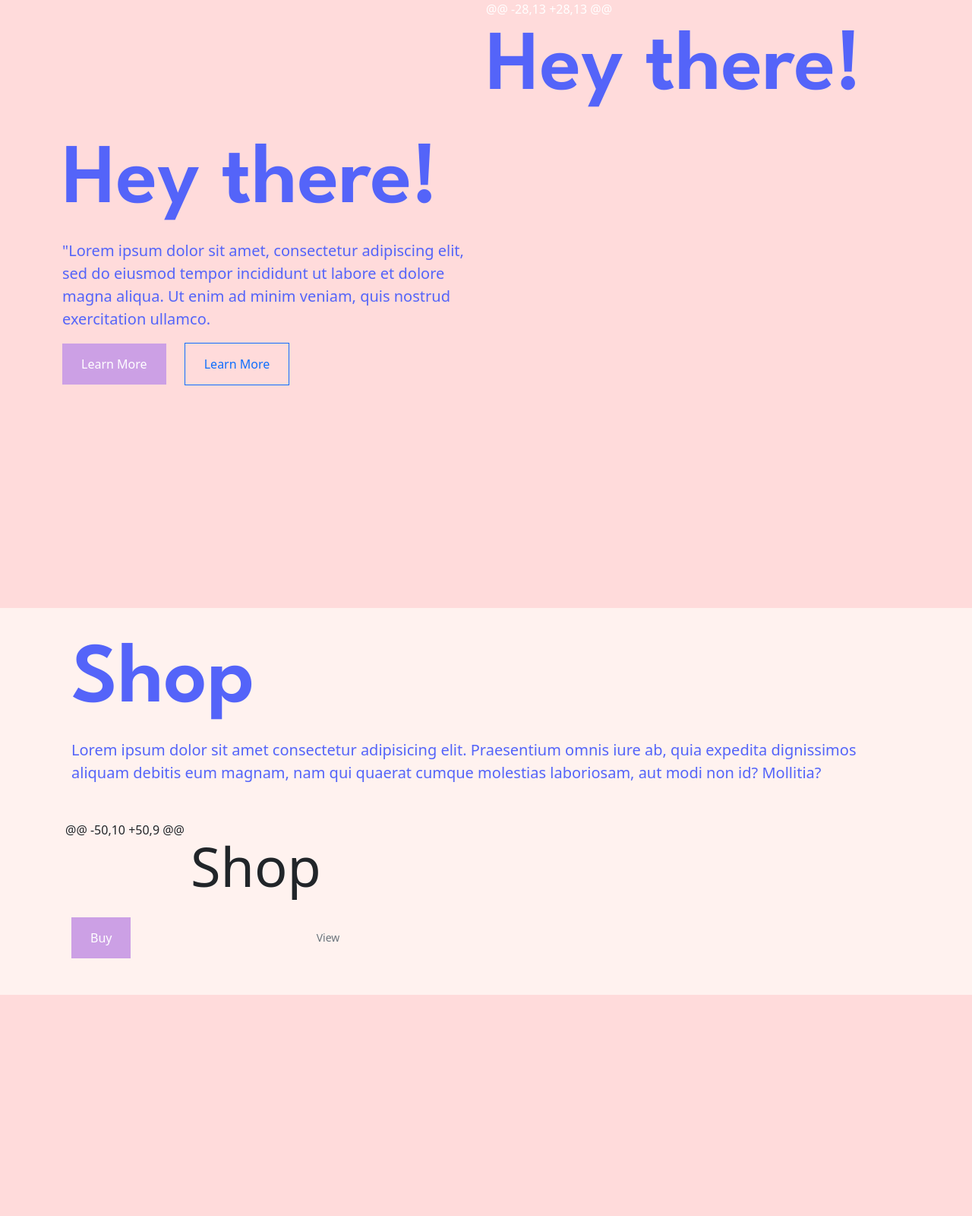
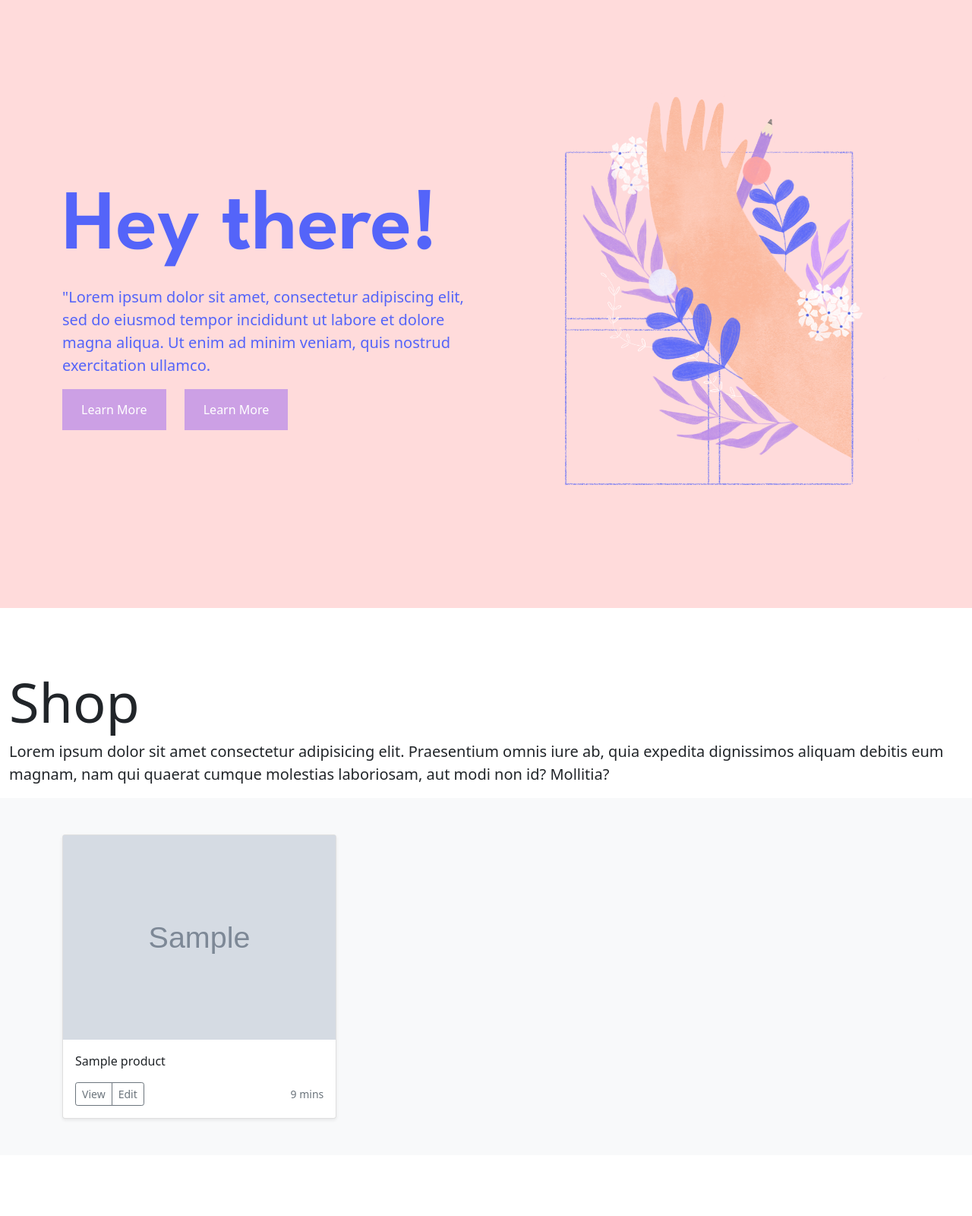
Before and after one commit to srinidhimateti/ecommerce-repo, a Django app: template templates/store/home.html in a window 1280 px wide. Shown: the part 117-1717 px from the top of the page at 76% size. Before the commit the page ends 1426 px from the top, so only its background shows below. Run offline with Django 4.2, Linux system fonts and the light colour scheme; the template is opened without the code that fills it: most values are stand-ins (such as "Sample title", 1, 10 or a date in 2020); grey boxes marked "Sample" are stand-in pictures; some web fonts are replaced.

Commit message:
Undo changes

```diff
--- a/templates/store/home.html
+++ b/templates/store/home.html
@@ -4,40 +4,64 @@
 
 {% block content %}
 <!-- section-1 -->
-<section id="hp-section-1" class="h-auto">
+<section id="hp-section-1">
     <div class="container text-white vh-100 bgblack">
-        <div class="row  flex-column-reverse flex-lg-row " style="height:85vh;">
+        <div class="row h-100">
             <div class="col-lg-6 d-flex flex-column justify-content-center h-auto ">
                 <h1 class="display-1">Hey there!</h1>
-                <p class="fs-5 p-s-1" >"Lorem ipsum dolor sit amet, consectetur adipiscing elit, sed do eiusmod tempor incididunt ut labore et dolore magna aliqua. Ut enim ad minim veniam, quis nostrud exercitation ullamco.</p>
+                <p class="lead p-s-1" >"Lorem ipsum dolor sit amet, consectetur adipiscing elit, sed do eiusmod tempor incididunt ut labore et dolore magna aliqua. Ut enim ad minim veniam, quis nostrud exercitation ullamco.</p>
                 <div class="container-fluid p-0">
                     <button class="btn btn-primary">Learn More</button>
-                    <button class="btn btn-outline-primary">Learn More</button>
+                    <button class="btn btn-primary">Learn More</button>
                 </div>
             </div>
             <div class="col-lg-6 p-0">
-	@@ -28,13 +28,13 @@ <h1 class="display-1">Hey there!</h1>
+                <div class="container-fluid h-100 p-0 d-flex flex-column justify-content-center align-items-center">
+                     <img width=2000px class="img-fluid" src="media/images/Hand1.png" alt="Illustrated Hand">
+                </div>
+
+            </div>
+        </div>
+        </div>
+
+    </div>
   </section>
 
   <!-- section-2 -->
-  <section id="hp-section-2" class="bghome2">
-    <div class="container ">
+  <section id="hp-section-2 ">
+    <div class="vh-100 p-0 m-0 d-flex flex-column justify-content-center">
     <div class="container-fluid m-0">
-        <h2 class="display-1">Shop</h2>
-        <p class="fs-5 p-s-1">Lorem ipsum dolor sit amet consectetur adipisicing elit. Praesentium omnis iure ab, quia expedita dignissimos aliquam debitis eum magnam, nam qui quaerat cumque molestias laboriosam, aut modi non id? Mollitia?</p>
+        <h2 class="display-2">Shop</h2>
+        <p class="fs-5">Lorem ipsum dolor sit amet consectetur adipisicing elit. Praesentium omnis iure ab, quia expedita dignissimos aliquam debitis eum magnam, nam qui quaerat cumque molestias laboriosam, aut modi non id? Mollitia?</p>
     </div>
-  <div class="album py-5">
+  <div class="album py-5 bg-light">
     <div class="container">
 
       <div class="row row-cols-1 row-cols-sm-2 row-cols-md-3 g-3">
-	@@ -50,10 +50,9 @@ <h2 class="display-2">Shop</h2>
+
+        {% for product in products %}
+        <div class="col">
+          <div class="card shadow-sm">
+            <img class="img-fluid" alt="responsive-image" src="{{ product.image.url }}">
+
+            <div class="card-body">
+              <p class="card-text">
+                  <a class="text-dark text-decoration-none" href="{{product.get_absolute_url}}">{{product.title}}</a>
                 </p>
               <div class="d-flex justify-content-between align-items-center">
                 <div class="btn-group">
-                  <a class="btn btn-md btn-secondary" href="{{product.get_absolute_url}}" role="button">Buy</a>
+                  <button type="button" class="btn btn-sm btn-outline-secondary">View</button>
+                  <button type="button" class="btn btn-sm btn-outline-secondary">Edit</button>
                 </div>
-                <small class="text-muted">View</small>
+                <small class="text-muted">9 mins</small>
               </div>
             </div>
 
+          </div>
+        </div>
+        {%endfor%}
+    </div>
+</div>
+</div>
+
 {% endblock  %}
```
